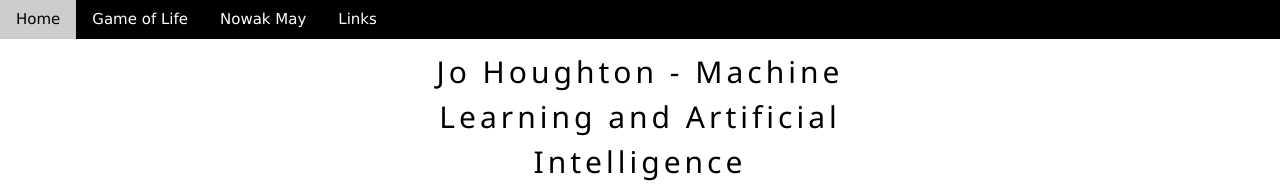
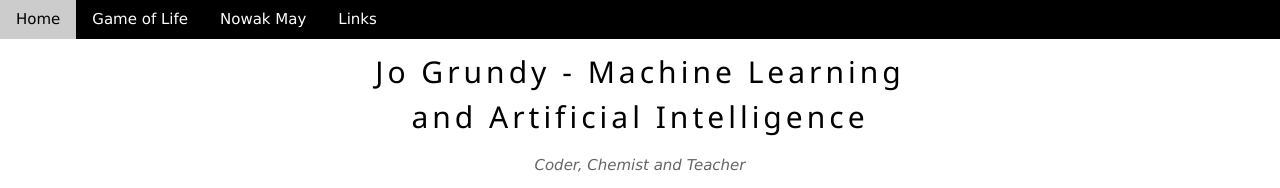
Before and after one commit to jogrundy/jogrundy.github.io, a plain HTML site: page index.html in a window 1280 px wide. Shown: the top 188 px of the page. Drawn offline with nearby package versions, Linux system fonts and the light colour scheme.

Commit message:
changed name to grundy

```diff
--- a/index.html
+++ b/index.html
@@ -1,6 +1,6 @@
 <!DOCTYPE html>
 <meta charset="UTF-8">
- <title>Dr Jo Houghton</title>
+ <title>Dr Jo Grundy</title>
 <meta name="viewport" content="width=device-width, initial-scale=1">
 <link rel="stylesheet" href="https://www.w3schools.com/w3css/3/w3.css">
 <link rel="stylesheet" href="https://cdnjs.cloudflare.com/ajax/libs/font-awesome/4.6.3/css/font-awesome.min.css">
@@ -23,9 +23,9 @@
 
 <section class="w3-container w3-content w3-center" style="max-width:600px">
 
-  <h2 class="w3-wide">Jo Houghton - Machine Learning and Artificial Intelligence</h2>
+  <h2 class="w3-wide">Jo Grundy - Machine Learning and Artificial Intelligence</h2>
     <p class="w3-opacity"><i>Coder, Chemist and Teacher</i></p>
-    <img src="images\me.jpg" alt="Jo Houghton" style="width:10%">
+    <img src="images\me.jpg" alt="Jo Grundy" style="width:10%">
 
 </section>
 <section class="w3-container w3-content w3-center" style="max-width:800px">
```
